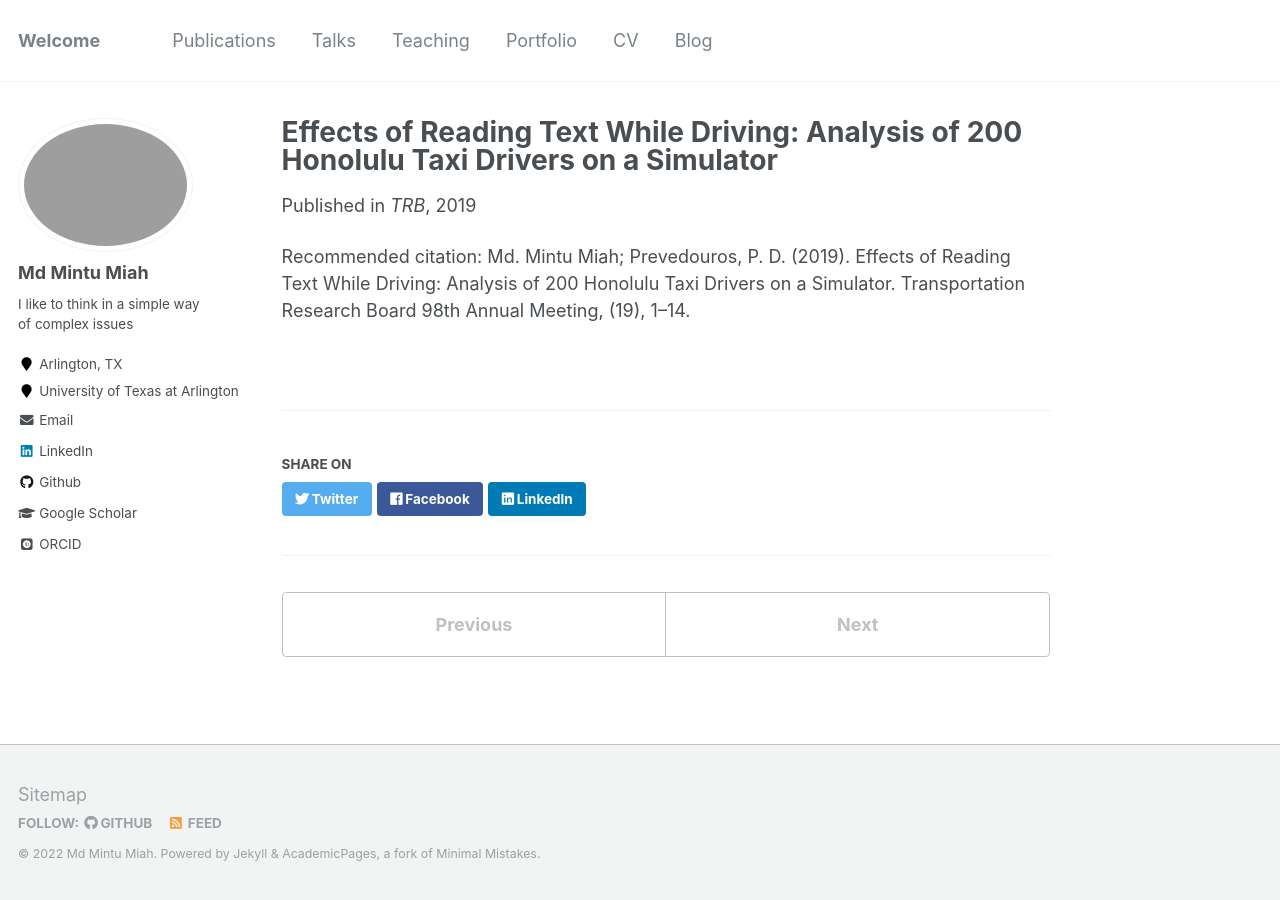
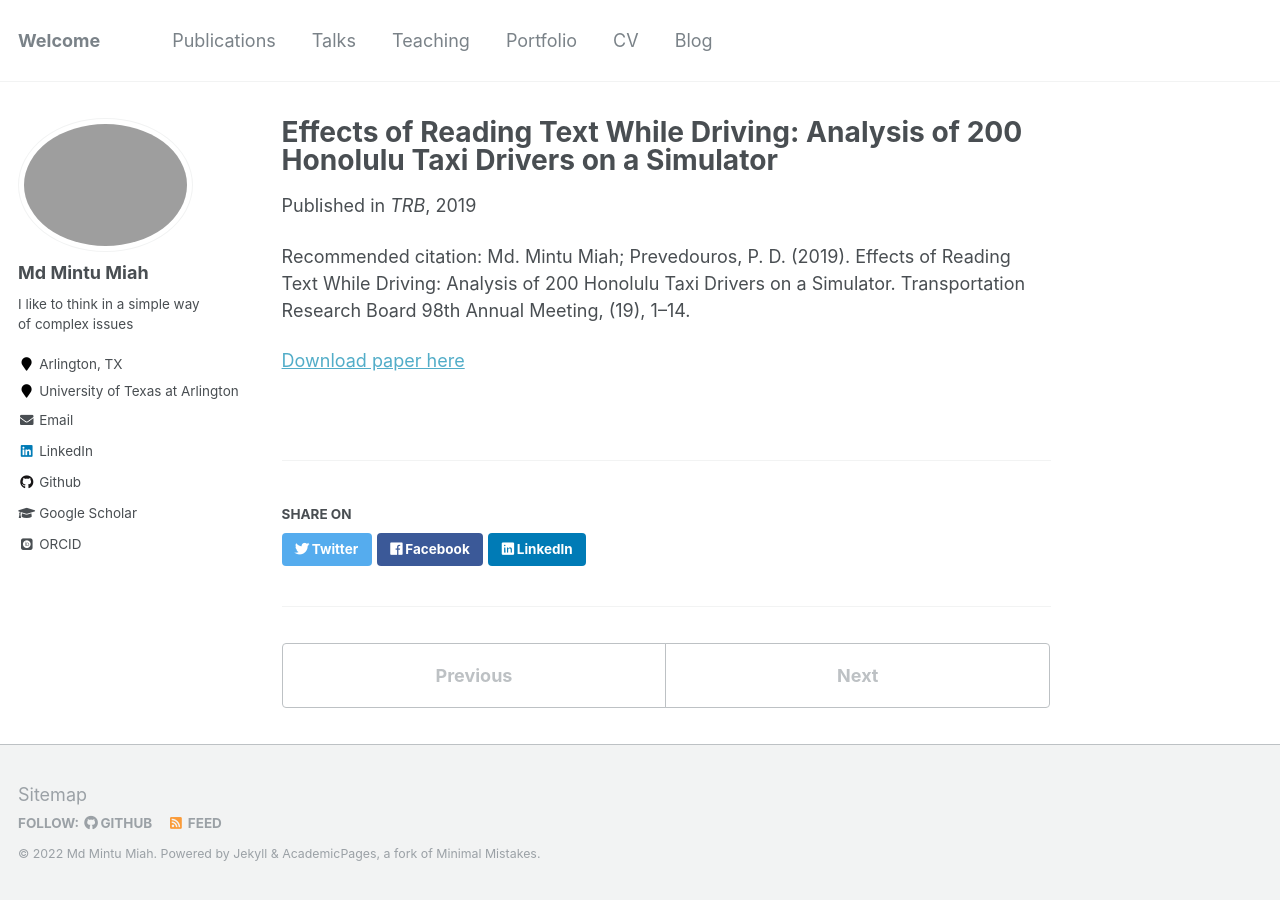
Before and after one commit to mintu07ruet/mintu07ruet.github.io, a Jekyll site: the page built from _publications/Distracted Driving.md, in a window 1280 px wide. Built offline with Jekyll 4.4.1, drawn with Linux system fonts in a browser that asks for light colours; some web fonts are replaced.

Commit message:
Update Distracted Driving.md

```diff
--- a/_publications/Distracted Driving.md
+++ b/_publications/Distracted Driving.md
@@ -8,3 +8,5 @@ venue: 'TRB'
 paperurl:
 citation: 'Md. Mintu Miah; Prevedouros, P. D. (2019). Effects of Reading Text While Driving: Analysis of 200 Honolulu Taxi Drivers on a Simulator. Transportation Research Board 98th Annual Meeting, (19), 1–14.'
 ---
+
+[Download paper here](https://www.researchgate.net/publication/331907255_Effects_of_Reading_Text_While_Driving_Analysis_of_200_Honolulu_Taxi_Drivers_on_a_Simulator)
```
